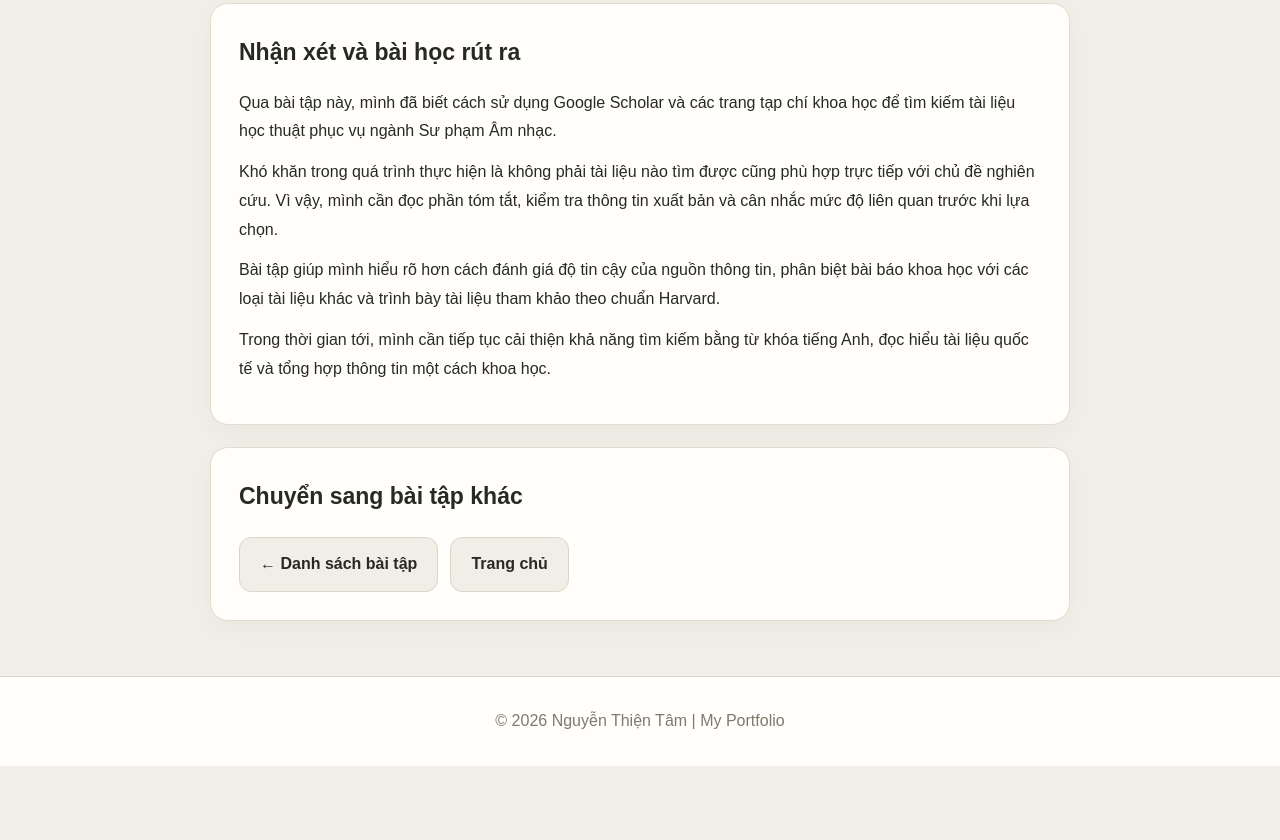
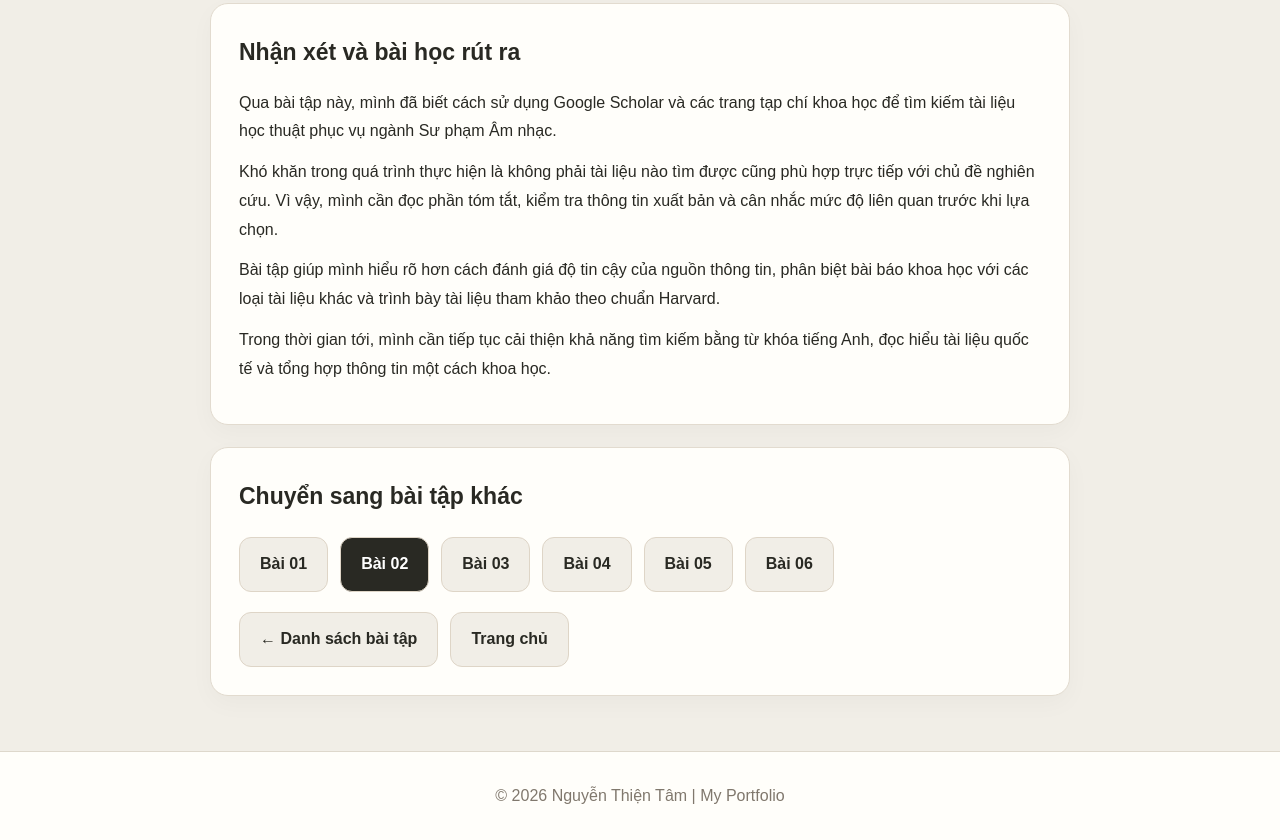
Before and after one commit to tam09072007/Tam09072007-, a plain HTML site: page bai-tap-2.html in a window 1280 px wide. Shown: the part 1383-2223 px from the top of the page. Before the commit the page ends 2149 px from the top, so only its background shows below. Drawn offline with Linux system fonts and the light colour scheme.

Commit message:
Add navigation section with exercise links

```diff
--- a/bai-tap-2.html
+++ b/bai-tap-2.html
@@ -282,15 +282,27 @@ footer {
     </section>
 
 
+
 <section class="card">
     <h2>Chuyển sang bài tập khác</h2>
 
+    <!-- Hàng chọn bài tập -->
+    <div class="actions">
+        <a href="bai-tap-1.html" class="btn">Bài 01</a>
+        <a href="bai-tap-2.html" class="btn" style="background:#292923;color:white;">Bài 02</a>
+        <a href="bai-tap-3.html" class="btn">Bài 03</a>
+        <a href="bai-tap-4.html" class="btn">Bài 04</a>
+        <a href="bai-tap-5.html" class="btn">Bài 05</a>
+        <a href="bai-tap-6.html" class="btn">Bài 06</a>
+    </div>
 
-    <div class="actions">
+    <!-- Hàng điều hướng -->
+    <div class="actions" style="margin-top:20px;">
         <a href="du-an.html" class="btn">← Danh sách bài tập</a>
         <a href="index.html" class="btn">Trang chủ</a>
     </div>
 </section>
+
 
 </main>
 
```
